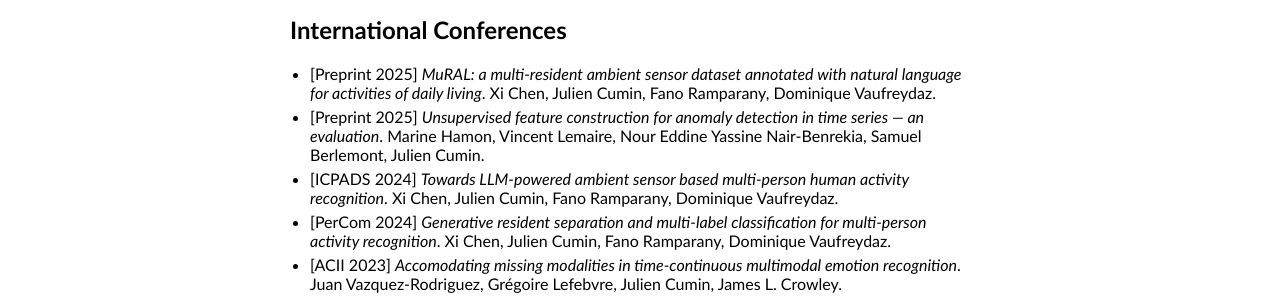
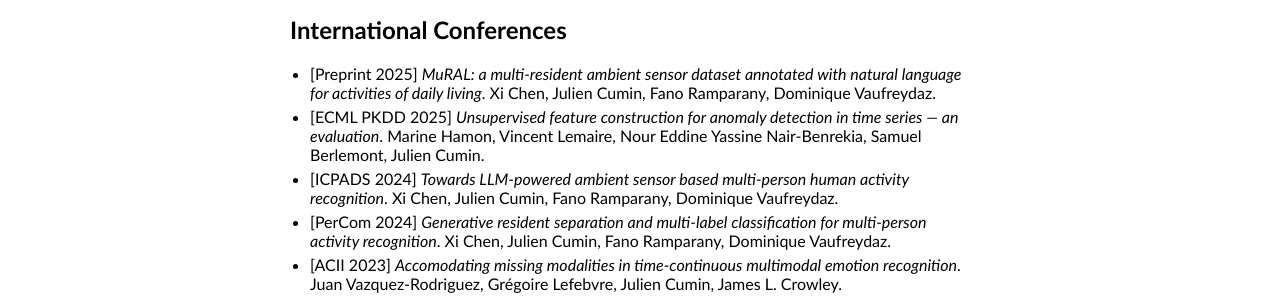
Before and after one commit to JCumin/jcumin.github.io, a Jekyll site: the page built from publications.md, in a window 1280 px wide and 900 px high. Shown: the part 130-429 px from the top of the window. Built offline with Jekyll 4.4.1, drawn with Linux system fonts in a browser that asks for light colours.

Commit message:
Update publications.md

```diff
--- a/publications.md
+++ b/publications.md
@@ -6,7 +6,7 @@ title: Publications
 ## International Conferences
 
 - [Preprint 2025] *MuRAL: a multi-resident ambient sensor dataset annotated with natural language for activities of daily living*. Xi Chen, Julien Cumin, Fano Ramparany, Dominique Vaufreydaz.
-- [Preprint 2025] *Unsupervised feature construction for anomaly detection in time series — an evaluation*. Marine Hamon, Vincent Lemaire, Nour Eddine Yassine Nair-Benrekia, Samuel Berlemont, Julien Cumin.
+- [ECML PKDD 2025] *Unsupervised feature construction for anomaly detection in time series — an evaluation*. Marine Hamon, Vincent Lemaire, Nour Eddine Yassine Nair-Benrekia, Samuel Berlemont, Julien Cumin.
 - [ICPADS 2024] *Towards LLM-powered ambient sensor based multi-person human activity recognition*. Xi Chen, Julien Cumin, Fano Ramparany, Dominique Vaufreydaz.
 - [PerCom 2024] *Generative resident separation and multi-label classification for multi-person activity recognition*. Xi Chen, Julien Cumin, Fano Ramparany, Dominique Vaufreydaz.
 - [ACII 2023] *Accomodating missing modalities in time-continuous multimodal emotion recognition*. Juan Vazquez-Rodriguez, Grégoire Lefebvre, Julien Cumin, James L. Crowley.
```
